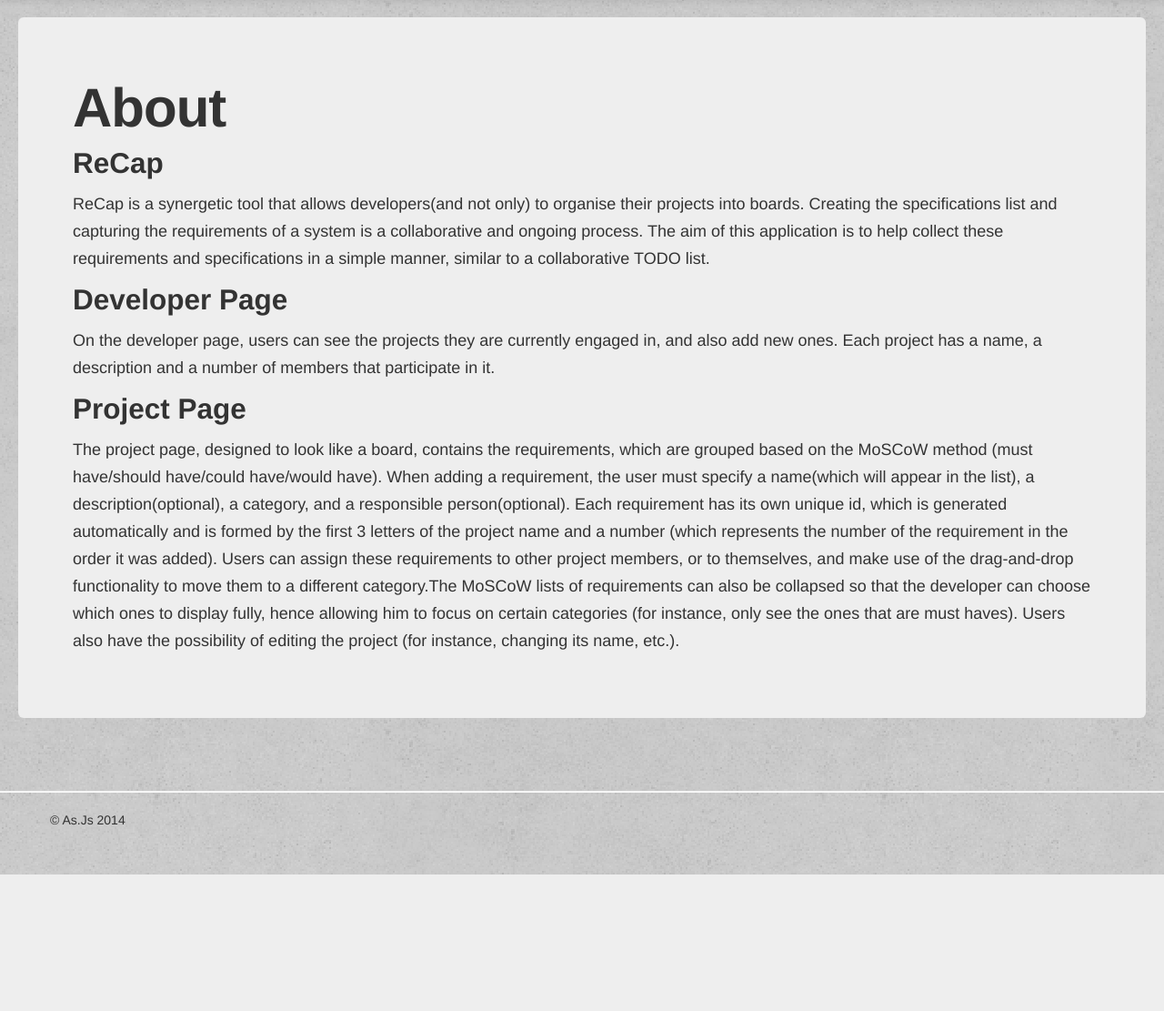
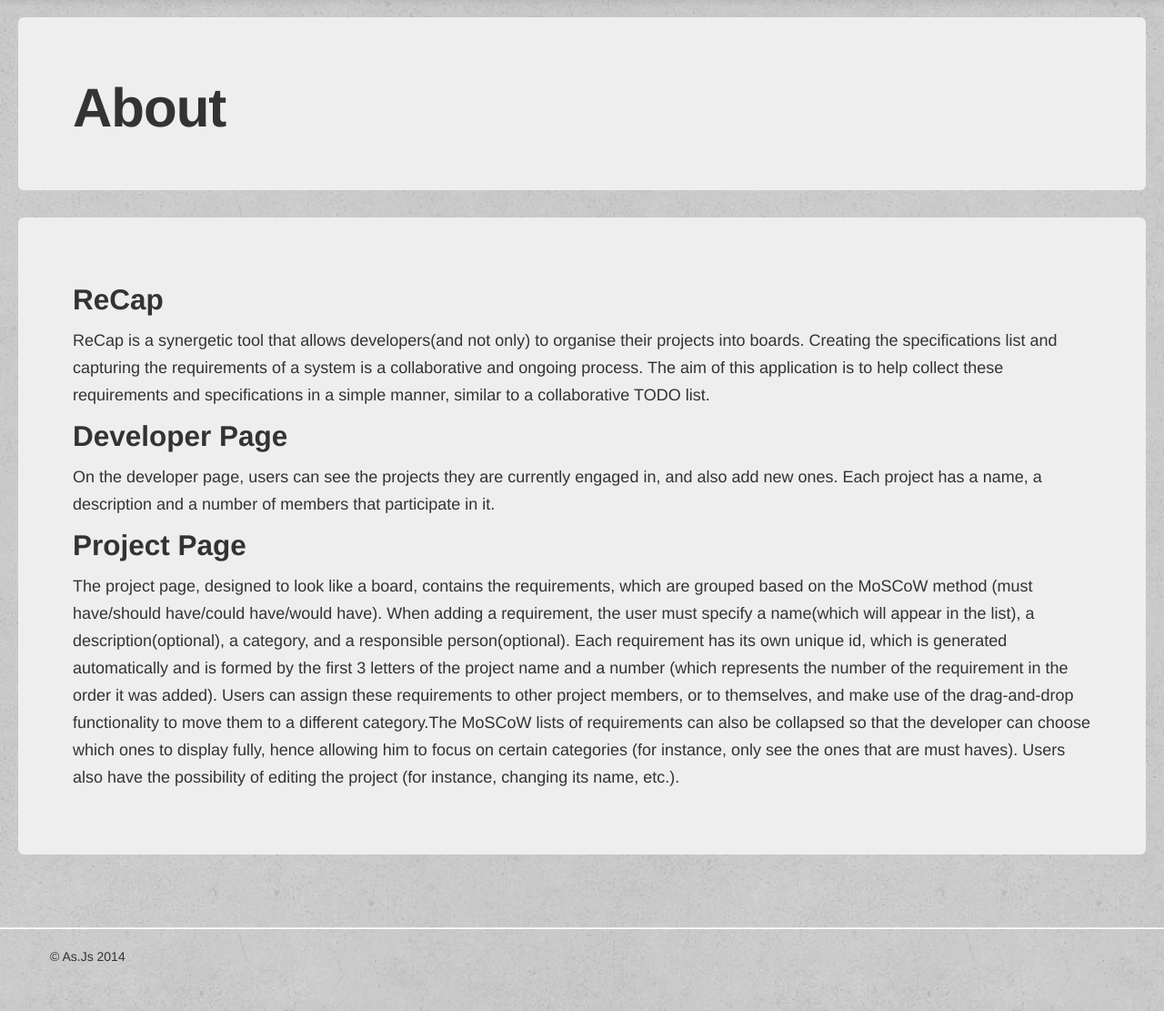
Before and after one commit to spinakr/DIM3_team-as.js, a Django app: page /recap/about/ in a window 1280 px wide. Shown: the part 41-1152 px from the top of the page at 91% size. Before the commit the page ends 1002 px from the top, so only its background shows below. Run offline with Django 3.2, Linux system fonts and the light colour scheme; some libraries are stand-ins or nearby versions.

Commit message:
Update about.html

```diff
--- a/templates/recap/about.html
+++ b/templates/recap/about.html
@@ -3,7 +3,8 @@
 {% block body_block %}
 <div class="hero-unit">
     <h1>About</h1>
-
+</div>
+<div class="hero-unit">
 <h2>ReCap</h2>
 <p> ReCap is a synergetic tool that allows developers(and not only) to organise their projects into boards.
     Creating	the	speciﬁcations list and capturing the	requirements of	a system is	a collaborative and ongoing
```
